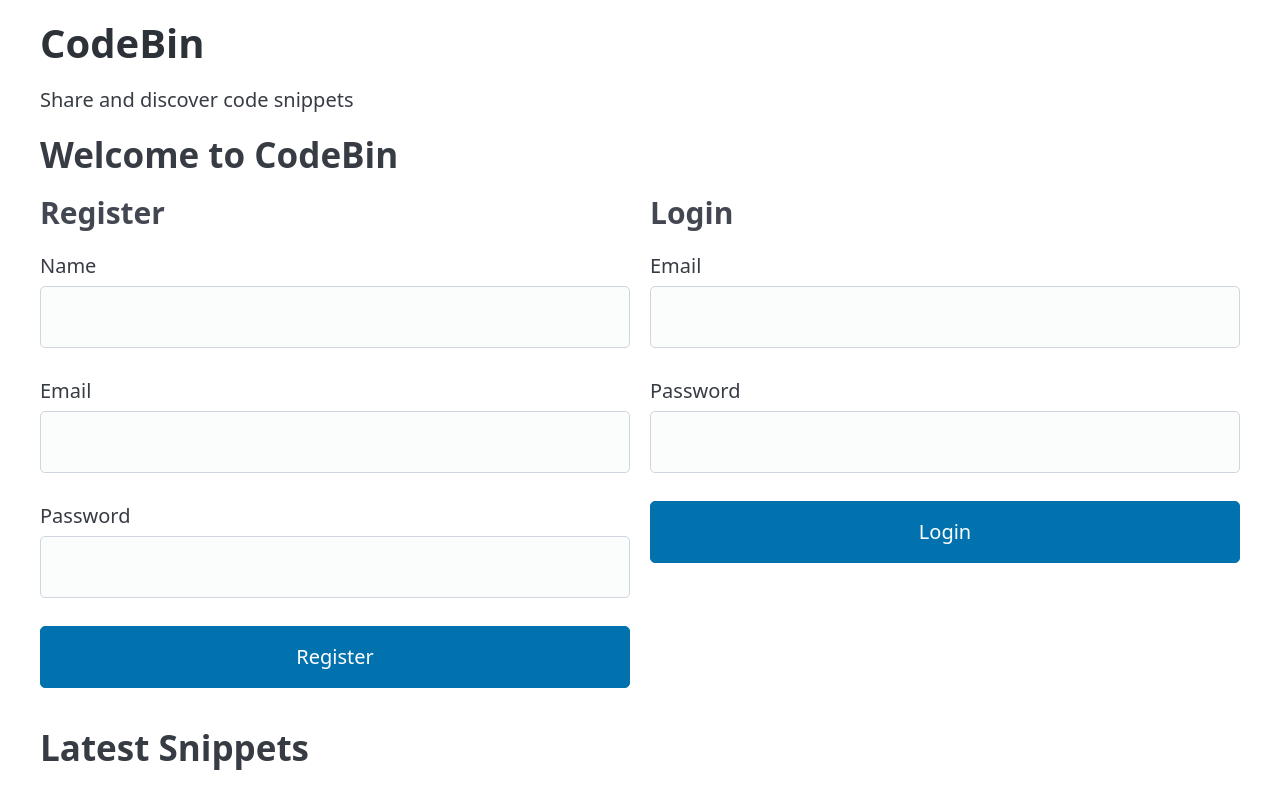
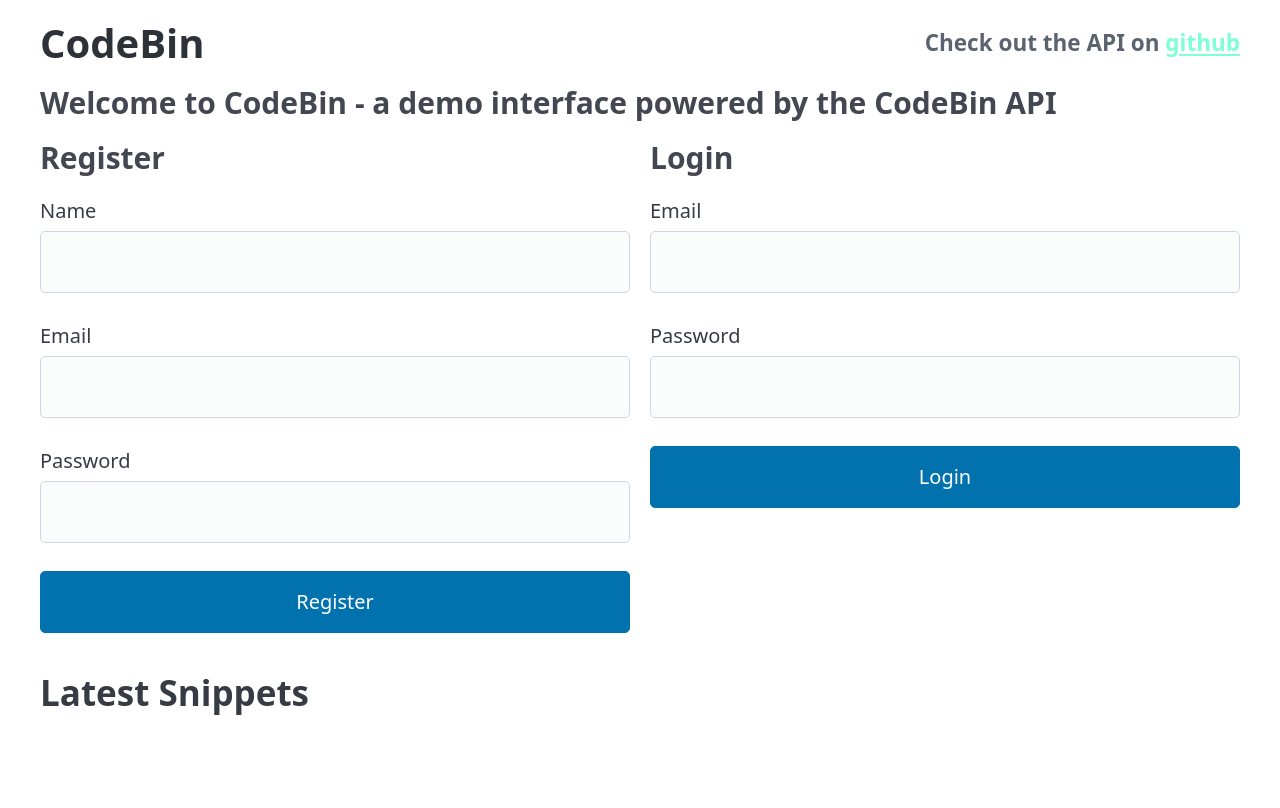
Before and after one commit to Aakash-1857/Codebin---RESTful-API-Service, a plain HTML site: page ui/static/index.html in a window 1280 px wide. Drawn offline with nearby package versions, Linux system fonts and the light colour scheme; no server answers.

Commit message:
Modified html

```diff
--- a/ui/static/index.html
+++ b/ui/static/index.html
@@ -9,6 +9,27 @@
     <link rel="stylesheet" href="https://cdn.jsdelivr.net/npm/@picocss/pico@2/css/pico.min.css">
 
     <style>
+        .top {
+            display: flex;
+            flex-direction: row;      /* put items side by side */
+            justify-content: space-between; /* push them apart */
+            align-items: center;      /* vertical alignment */
+        }
+
+        .git-link {
+            align-self: auto;  /* reset — not needed anymore */
+        }
+
+        .git-link span a{
+            text-decoration: underline;
+            color:aquamarine;
+        }
+        .git-link span a:hover{
+            font-weight: bold;
+            color: aquamarine;
+            text-shadow: 0 0 4px rgba(127, 255, 212, 0.6),
+                 0 0 8px rgba(127, 255, 212, 0.4);
+        }
         /* Custom styles for status messages */
         #status-message {
             padding: 1rem;
@@ -71,21 +92,27 @@
             display: inline-block;
             margin-bottom: 1rem;
         }
+
     </style>
 </head>
 <body>
     <main class="container">
-        <header>
-            <h1>CodeBin</h1>
-            <p>Share and discover code snippets</p>
-        </header>
+        <div class="top">
+            <header>
+                <h1>CodeBin</h1>
+                <p></p>
+            </header>
+            <div class="git-link">
+                <h5>Check out the API on <span><a href="https://github.com/Aakash-1857/Codebin---RESTful-API-Service">github</a></span></h5>
+            </div>
+        </div>
 
         <!-- Status message element for displaying success/error messages -->
         <p id="status-message" hidden></p>
 
         <!-- Authentication Section - visible when user is NOT logged in -->
         <section id="auth-section">
-            <h2>Welcome to CodeBin</h2>
+            <h3>Welcome to CodeBin - a demo interface powered by the CodeBin API</h3>
             <div class="grid">
                 <!-- Registration Form -->
                 <div>
```
